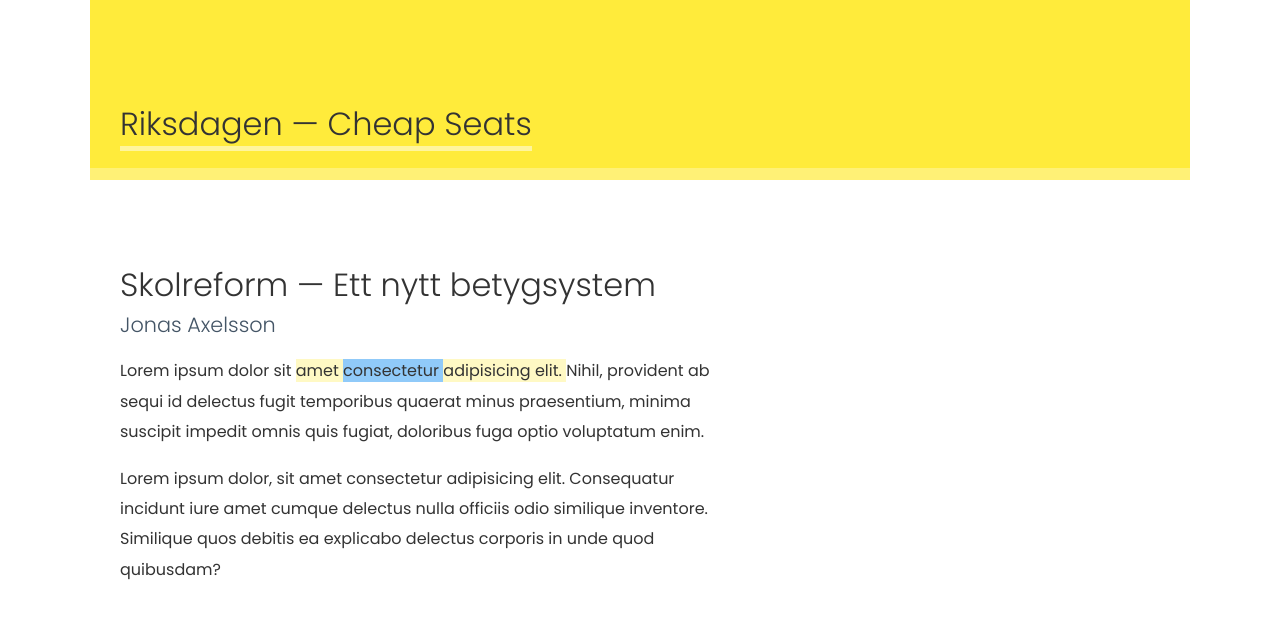
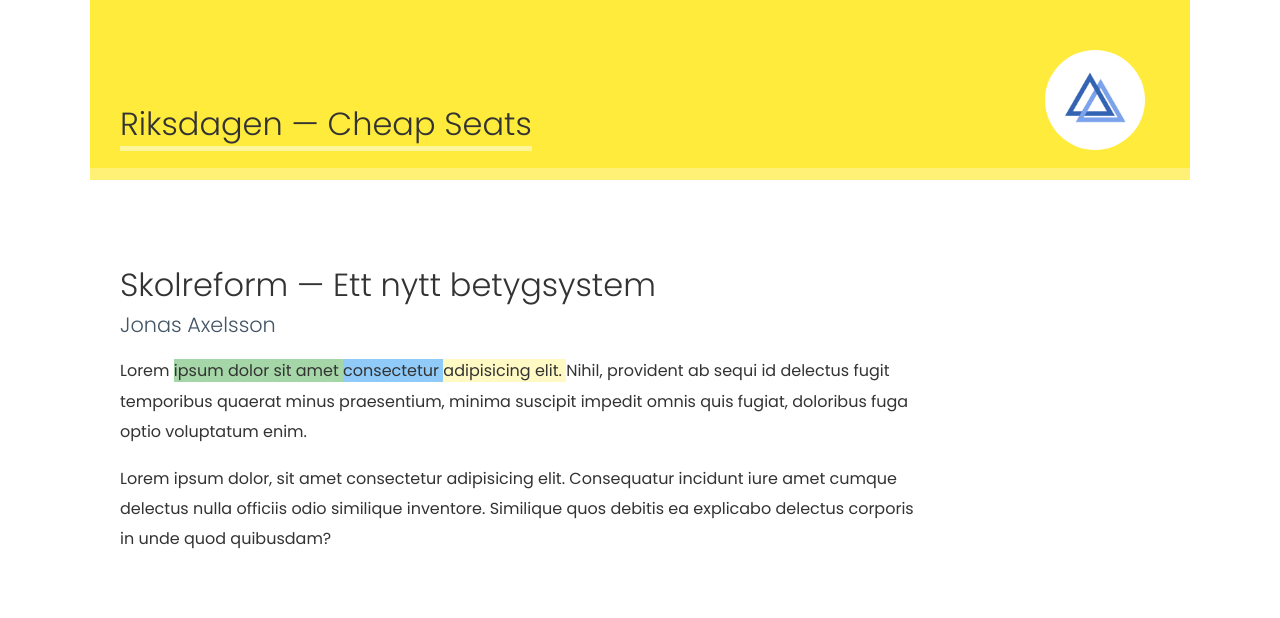
Before and after one commit to voidcase/riksdag_cheapseats, a Vue app in the folder frontend/: page /#/doc/1 in a window 1280 px wide. Shown: the top 618 px of the page. Built offline with nearby package versions, Linux system fonts and the light colour scheme.

Commit message:
some new annotationstuff and logo

```diff
--- a/frontend/src/App.vue
+++ b/frontend/src/App.vue
@@ -1,7 +1,14 @@
 <template>
   <div id="app">
     <div id="top-bar">
-      <h1><span>Riksdagen &mdash; Cheap Seats</span></h1>
+      <div class="left">
+        <h1><span>Riksdagen &mdash; Cheap Seats</span></h1>
+      </div>
+      <div class="right">
+        <div class="logo-container">
+          <img src="@/assets/logo.png" alt="">
+        </div>
+      </div>
     </div>
     <router-view/>
   </div>
@@ -31,15 +38,35 @@
 
 #top-bar {
   @include contained();
-  padding-top: 100px;
-  padding-bottom: 20px;
+  display: grid;
+  grid-template-columns: 1fr auto;
   background: mcolor('yellow', '500');
   border-bottom: 12px solid mcolor('yellow', '300');
+  .left {
+    padding-top: 100px;
+    padding-bottom: 20px;
+  }
+  .right {
+    padding-top: 50px;
+    margin-bottom: 15px;
+  }
   h1 {
     margin: 0;
     span {
       border-bottom: 5px solid mcolor('yellow', '200')
     }
   }
+  .logo-container {
+    padding: 15px;
+    border-radius: 50%;
+    background: #fff;
+    height: 100px;
+    margin-right: 15px;
+    img {
+      width: 70px;
+      transform: translate(-5%, -6%);
+      filter: hue-rotate(55deg);
+    }
+  }
 }
 </style>
--- a/frontend/src/components/Topic.vue
+++ b/frontend/src/components/Topic.vue
@@ -1,19 +1,24 @@
 
 <template>
-  <div class="topic-container">
+  <div :class="{'topic-container': true, 'bleed': viewedAnnotations.length > 0}">
     <h1>{{title}}</h1>
     <div class="author">{{author}}</div>
     <div class="annotation-meta" v-if="viewedAnnotations.length > 0">
       {{viewedAnnotations.length}} {{viewedAnnotations.length == 1 ? 'Annotering' : 'Annoteringar'}}
     </div>
-    <div class="body-text">
+    <div class="body-text" v-on:mouseup="mouseUp">
       <p v-for="(paragraph, index) in text.paragraphs" :key="index">
         <span
         v-for="(word, word_number) in annotate(paragraph, index, text.annotations)"
         :key="word_number"
+        :word_index="word_number"
+        :paragraph_index="index"
         :annotations="word.annotations.join()"
         :annotations_count="word.annotations.length"
-        :class="{'annotated':word.annotations.length > 0}"
+        :class="{
+          'annotated': word.annotations.length > 0,
+          'selected': wordIsSelected(index, word_number)
+        }"
         v-on:click="viewAnnotations(word.annotations)">
           {{word.text}}
         </span>
@@ -60,6 +65,12 @@
           }
         ]
       },
+      selection: {
+        start_paragraph: 0,
+        start_index: 1,
+        end_paragraph: 0,
+        end_index: 4
+      },
       viewedAnnotations: []
     }
   },
@@ -88,6 +99,26 @@
     },
     viewAnnotations (annotations) {
       this.viewedAnnotations = annotations
+    },
+    mouseUp () {
+      const selection = window.getSelection()
+      const firstWord = selection.anchorNode.parentElement
+      const lastWord = selection.focusNode.parentElement
+      console.log(firstWord)
+      this.selection = {
+        start_paragraph: parseInt(firstWord.getAttribute('paragraph')),
+        start_index: parseInt(firstWord.getAttribute('word_index')),
+        end_paragraph: parseInt(lastWord.getAttribute('paragraph')),
+        end_index: parseInt(lastWord.getAttribute('word_index'))
+      }
+      console.log(this.selection)
+    },
+    wordIsSelected (paragraph, word) {
+      if (!this.selection) return false
+      return paragraph >= this.selection.start_paragraph &&
+        paragraph <= this.selection.end_paragraph &&
+        word >= this.selection.start_index &&
+        word <= this.selection.end_index
     }
   }
 }
@@ -97,17 +128,42 @@
 @import '@/styles/mixins/layout.scss';
 @import '@/styles/material/color.scss';
 
+@keyframes slide {
+  from {
+    transform: translateX(($bleed-width - $container-width)/2);
+  }
+  to {
+    transform: translateX(0);
+  }
+}
+
+@keyframes slide-reverse {
+  from {
+    transform: translateX(($container-width - $bleed-width)/2);
+  }
+  to {
+    transform: translateX(0);
+  }
+}
+
 .topic-container {
   @include contained();
   margin-top: 60px;
   display: grid;
-  grid-template-columns: 600px 1fr;
+  grid-template-columns: 800px 1fr;
   grid-column-gap: 2rem;
   & > * {
     grid-column: 1;
+    animation: slide-reverse 1s;
   }
   & > .annotations, & > .annotation-meta {
     grid-column: 2;
+  }
+  &.bleed {
+    @include contained_bleed();
+    & > * {
+      animation: slide 1s;
+    }
   }
 }
 
@@ -137,6 +193,9 @@
         cursor: pointer;
       }
     }
+    .selected {
+      background: mcolor('green', '200');
+    }
   }
 }
 
--- a/frontend/src/styles/mixins/layout.scss
+++ b/frontend/src/styles/mixins/layout.scss
@@ -1,8 +1,15 @@
+
+$container-width: 1100px;
+$bleed-width: 1400px;
 
 @mixin contained() {
-  max-width: 1100px;
+  width: $container-width;
   $hpadding: 30px;
   padding-left: $hpadding;
   padding-right: $hpadding;
   margin: auto;
 }
+
+@mixin contained_bleed() {
+  width: $bleed-width;
+}
```
Also changed, not shown: frontend/src/assets/logo.png.
